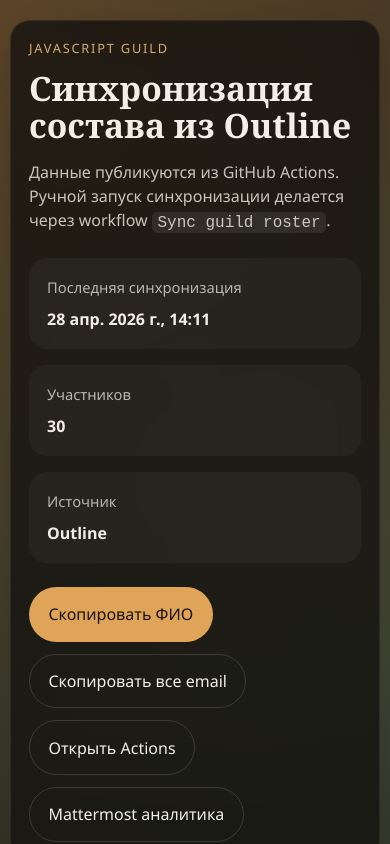
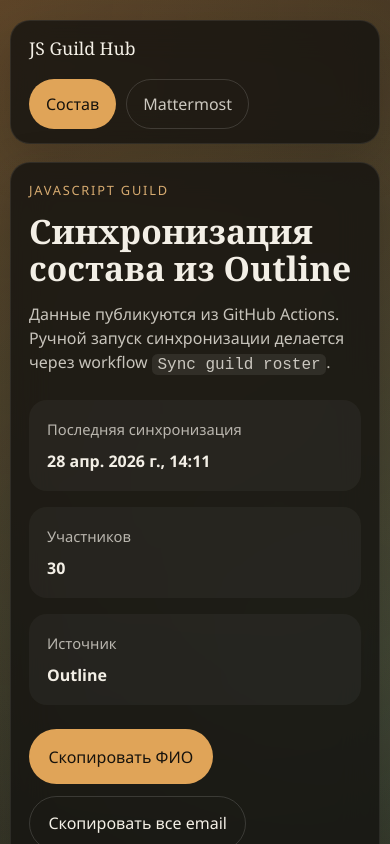
Before and after one commit to TorusHelm/js-guild-stg, a Preact app: page / in a window 390 px wide. Shown: the top 844 px of the page. Built offline with nearby package versions, Linux system fonts and the light colour scheme.

Commit message:
feat: move mattermost filters into page settings

```diff
--- a/public/data/mattermost-report.json
+++ b/public/data/mattermost-report.json
@@ -43,6 +43,7 @@
       "userId": "user-1",
       "message": "Пример поста для будущего отчета Mattermost.",
       "replyCount": 2,
+      "rootId": null,
       "isBot": false,
       "permalink": "https://mattermost.example.com/example-team/pl/post-1",
       "reactions": [
--- a/src/main.tsx
+++ b/src/main.tsx
@@ -64,6 +64,24 @@ function formatDate(value: string | null) {
 
 function copyText(text: string) {
   return navigator.clipboard.writeText(text);
+}
+
+function Header() {
+  return (
+    <header class="site-header">
+      <a class="brand-link" href="./">
+        JS Guild Hub
+      </a>
+      <nav class="header-nav">
+        <a class="header-nav-link active" href="./">
+          Состав
+        </a>
+        <a class="header-nav-link" href="./mattermost.html">
+          Mattermost
+        </a>
+      </nav>
+    </header>
+  );
 }
 
 function App() {
@@ -208,6 +226,8 @@ function App() {
 
   return (
     <main class="page-shell">
+      <Header />
+
       <section class="hero-card">
         <p class="eyebrow">JavaScript Guild</p>
         <h1>Синхронизация состава из Outline</h1>
@@ -261,9 +281,6 @@ function App() {
             rel="noreferrer"
           >
             Открыть Actions
-          </a>
-          <a class="action-link" href="./mattermost.html">
-            Mattermost аналитика
           </a>
         </div>
       </section>
--- a/src/styles.css
+++ b/src/styles.css
@@ -25,7 +25,8 @@ body {
 }
 
 input,
-button {
+button,
+select {
   font: inherit;
 }
 
@@ -65,6 +66,47 @@ a {
   width: min(1180px, calc(100% - 32px));
   margin: 0 auto;
   padding: 40px 0 56px;
+}
+
+.site-header {
+  display: flex;
+  justify-content: space-between;
+  align-items: center;
+  gap: 18px;
+  margin-bottom: 18px;
+  padding: 14px 18px;
+  border: 1px solid rgba(255, 255, 255, 0.08);
+  border-radius: 20px;
+  background: rgba(18, 17, 15, 0.78);
+  backdrop-filter: blur(18px);
+  box-shadow: 0 16px 48px rgba(0, 0, 0, 0.18);
+}
+
+.brand-link {
+  color: #f3efe6;
+  text-decoration: none;
+  font-family: "IBM Plex Serif", "Georgia", serif;
+  font-size: 1.1rem;
+}
+
+.header-nav {
+  display: flex;
+  flex-wrap: wrap;
+  gap: 10px;
+}
+
+.header-nav-link {
+  border-radius: 999px;
+  padding: 0.75rem 1rem;
+  border: 1px solid rgba(255, 255, 255, 0.14);
+  text-decoration: none;
+  color: rgba(243, 239, 230, 0.82);
+}
+
+.header-nav-link.active {
+  background: #e0a458;
+  color: #17130d;
+  border-color: transparent;
 }
 
 .page-shell-centered {
@@ -171,6 +213,19 @@ h1 {
 .text-input:focus {
   outline: 2px solid rgba(224, 164, 88, 0.8);
   outline-offset: 2px;
+}
+
+.toggle-grid {
+  display: grid;
+  gap: 10px;
+  margin-top: 16px;
+}
+
+.toggle-row {
+  display: flex;
+  align-items: center;
+  gap: 10px;
+  color: rgba(243, 239, 230, 0.86);
 }
 
 .action-button,
@@ -325,6 +380,11 @@ th {
   .filter-grid {
     grid-template-columns: 1fr;
   }
+
+  .site-header {
+    flex-direction: column;
+    align-items: flex-start;
+  }
 }
 
 @media (max-width: 600px) {
```
Also changed, not shown: scripts/sync-mattermost.mjs (+2 -11 lines), src/mattermost.tsx (+125 -24 lines).
